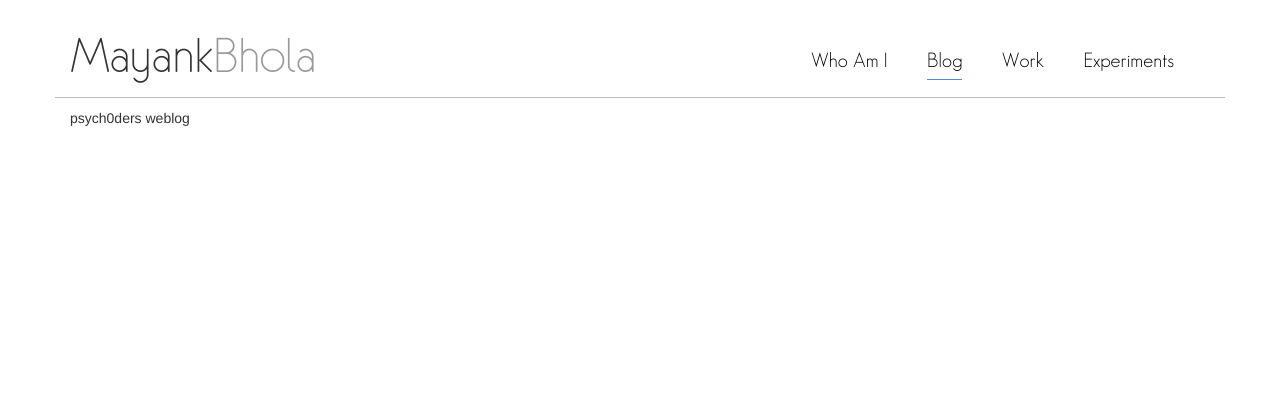
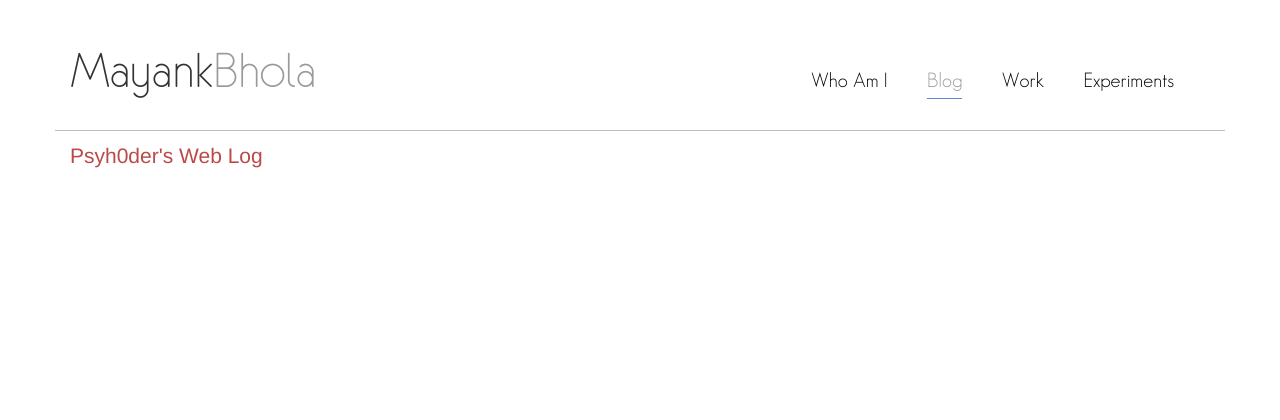
Before and after one commit to psych0der/mayankbhola, a Django app: page /blog/ in a window 1280 px wide. Shown: the top 420 px of the page. Run offline with Django 3.2, Linux system fonts and the light colour scheme; data that the repository does not hold is empty; parts of the project's set-up code (start-up, migrations or seed data) failed here and were passed over; some libraries are stand-ins or nearby versions.

Commit message:
header footer multiple fix

```diff
--- a/project_static/bootstrap/css/custom.css
+++ b/project_static/bootstrap/css/custom.css
@@ -34,23 +34,25 @@ src: url(../fonts/eurof35.ttf);
 }
 .head
 {
-    margin-bottom:10px;
+    margin-bottom:20px;
     margin-top:5px;
     padding-bottom: 5px;
-
-
 }
 
 .borderd
 {
     border-bottom: thin solid #bbbbbb;
     margin-bottom: 10px;
+    padding: 15px;
+
 }
 
 .title-heading
 {
     font-family: euro;
     font-size: 4em;
+
+
 
 }
 
@@ -61,7 +63,7 @@ src: url(../fonts/eurof35.ttf);
     margin:0;
     padding:0;
     display: inline;
-    margin-top: 40px;
+    margin-top: 45px;
 }
 
 .navbar , .navbar a
@@ -84,16 +86,27 @@ src: url(../fonts/eurof35.ttf);
 }
 
 .subtitile {
-    margin:6px;
+    clear:both;
+
     padding: 10px;
     font-size: 1.2em;
+    background-color: #eee;
 }
 
 .highlight
-{   border-bottom: solid thin #5c8aca;
+{
+    color:#999999;
+    border-bottom: solid thin #5c8aca;
     padding-bottom: 8px;
 
 }
+
+.highlight a {
+
+    color: #999999;
+}
+
+
 
 .signature
 {
@@ -112,6 +125,13 @@ src: url(../fonts/eurof35.ttf);
 
 
 }
+
+.social-icon  a:hover {
+
+    color: #4189c8;
+    text-decoration: none;
+}
+
 
 /* Set the fixed height of the footer here */
 #push,
--- a/project_static/bootstrap/js/pagehilighter.js
+++ b/project_static/bootstrap/js/pagehilighter.js
@@ -1,10 +1,14 @@
-$(document).ready(funtion(){
+$(document).ready(function(){
 
-var str=location.href.toLowerCase();
-$(".navigation li a").each(function() {
-if (str.indexOf(this.href.toLowerCase()) > -1) {
+var str=location.href.slice(0,-1).toLowerCase().split('/').pop();
+
+
+$(".navbar li a").each(function() {
+	//alert(this.href.slice(0,-1).toLowerCase().split('/').pop());
+if (str.indexOf(this.href.slice(0,-1).toLowerCase().split('/').pop()) > -1) {
 $("li.highlight").removeClass("highlight");
 $(this).parent().addClass("highlight");
+
 }
 
 $("li.highlight").parents().each(function(){
@@ -18,3 +22,7 @@ $(this).addClass("highlight");
 
 
 });
+
+
+
+});
--- a/templates/footer.html
+++ b/templates/footer.html
@@ -1,5 +1,5 @@
 </div> <!-- /wrap -->
-<div id="footer">
+<div id="footer" >
       <div class="container">
       <span class="pull-left signature text-muted ">
       	#psych0der
--- a/templates/header.html
+++ b/templates/header.html
@@ -13,6 +13,7 @@
 
     <script src="{% static 'bootstrap/js/jquery.js' %}"></script>
     <script src="{% static 'bootstrap/js/bootstrap.min.js' %}"></script>
+    <script src="{% static 'bootstrap/js/pagehilighter.js' %}"></script>
 
 
 
@@ -30,21 +31,18 @@
 
   <div id="wrap">
 
-  <div class="container borderd">
+  <div class="borderd container">
   <header class="head">
   <h1 class="pull-left title-heading">
   Mayank<span class="text-muted">Bhola</span>
   </h1>
 
   <ul class="pull-right navbar">
-  <li><a href="" id="Who Am I">Who Am I</a></li>
-  <li><a class="highlight" href="localhost:8888/blog/">Blog</a></li>
-  <li><a href="">Work</a></li>
-  <li><a href="">Experiments</a></li>
+  <li><a href="localhost:8888/me/" id="Who Am I">Who Am I</a></li>
+  <li><a href="localhost:8888/blog/">Blog</a></li>
+  <li><a href="localhost:8888/work/">Work</a></li>
+  <li><a href="localhost:8888/experiments/">Experiments</a></li>
   </ul>
 
-
-
   </header>
-
   </div>
--- a/templates/posts.html
+++ b/templates/posts.html
@@ -1,9 +1,7 @@
 {% include 'header.html' %}
     <div class="container">
 
-        <div class="row ">
-            <div class="col-lg-12 subtitle">psych0ders weblog</div>
-        </div>
+        <p class="lead text-danger">Psyh0der's Web Log</p>
 
 
         {% for post in posts %}
```
Also changed, not shown: 1 other file.
